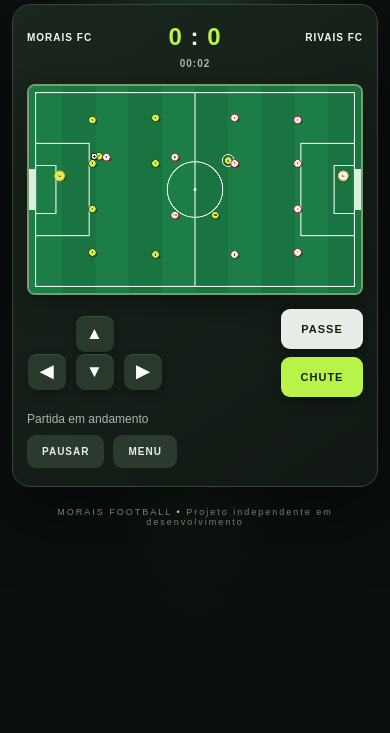
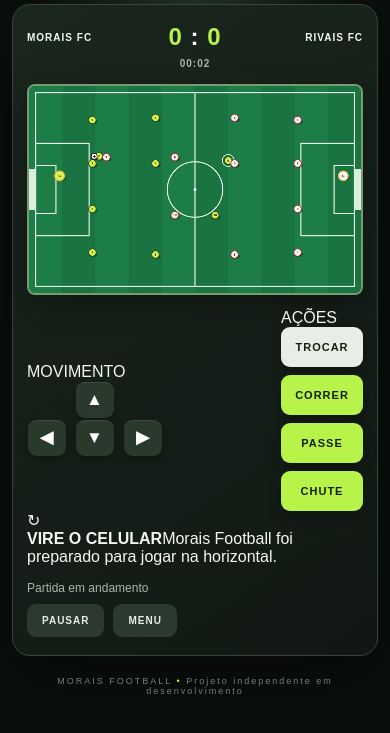
Before and after one commit to drimorais031-cyber/Morais-Football, a plain HTML site: page index.html in a window 390 px wide. Both pictures are taken after a click on the button "▶ INICIAR PARTIDA". Shown: the part 71-804 px from the top of the page. Drawn offline with Linux system fonts and the light colour scheme.

Commit message:
Redesign mobile controls for landscape gameplay

```diff
--- a/index.html
+++ b/index.html
@@ -26,9 +26,10 @@
       <div class="scorebar"><div id="homeLabel">MORAIS FC</div><strong><span id="homeScore">0</span> <i>:</i> <span id="awayScore">0</span></strong><div id="awayLabel">RIVAIS FC</div><time id="clock">00:00</time></div>
       <div class="pitch-wrap"><canvas id="pitch" width="900" height="560" aria-label="Campo de futebol 2D"></canvas></div>
       <div class="mobile-controls">
-        <div class="pad"><button data-dir="up">▲</button><div><button data-dir="left">◀</button><button data-dir="down">▼</button><button data-dir="right">▶</button></div></div>
-        <div class="actions"><button id="passBtn">PASSE</button><button id="shootBtn">CHUTE</button></div>
+        <div class="control-left"><span class="control-caption">MOVIMENTO</span><div class="pad"><button data-dir="up" aria-label="Mover para cima">▲</button><div><button data-dir="left" aria-label="Mover para esquerda">◀</button><button data-dir="down" aria-label="Mover para baixo">▼</button><button data-dir="right" aria-label="Mover para direita">▶</button></div></div></div>
+        <div class="control-right"><span class="control-caption">AÇÕES</span><div class="actions"><button id="switchBtn" class="action-small">TROCAR</button><button id="sprintBtn" class="action-small sprint">CORRER</button><button id="passBtn" class="pass-action">PASSE</button><button id="shootBtn" class="shoot-action">CHUTE</button></div></div>
       </div>
+      <div id="rotateNotice" class="rotate-notice"><div class="rotate-icon">↻</div><strong>VIRE O CELULAR</strong><span>Morais Football foi preparado para jogar na horizontal.</span></div>
       <div class="game-footer"><span id="status">Partida em andamento</span><button id="pauseBtn" class="secondary">PAUSAR</button><button id="backBtn" class="secondary">MENU</button></div>
     </section>
     <footer> MORАIS FOOTBALL <span>•</span> Projeto independente em desenvolvimento</footer>
```
